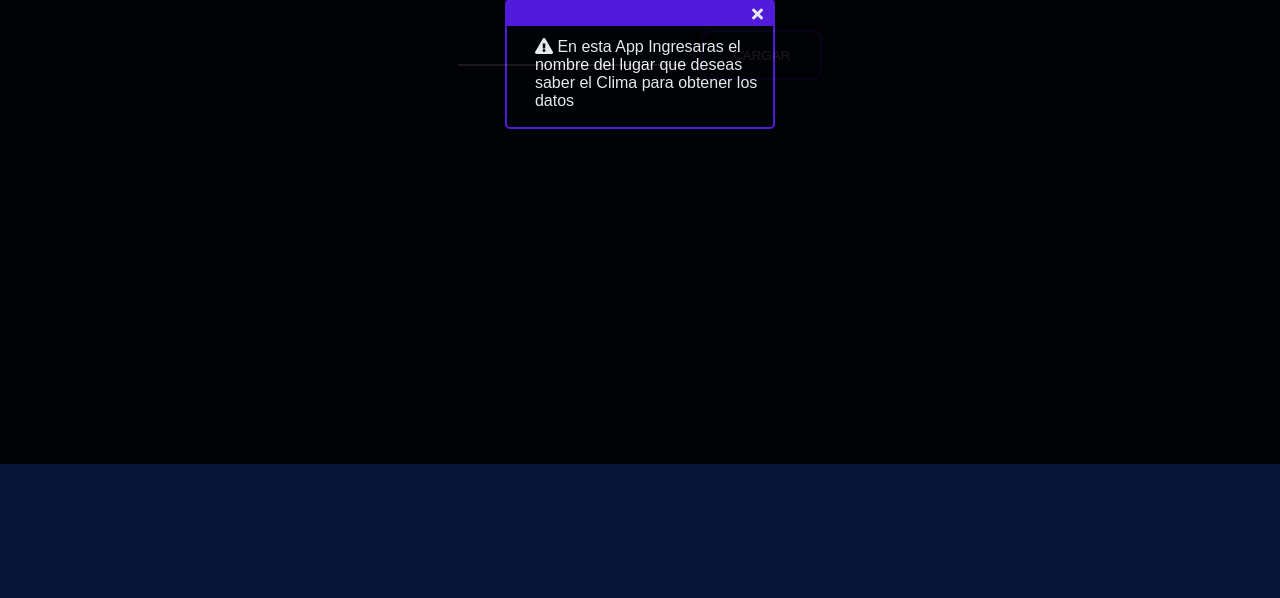
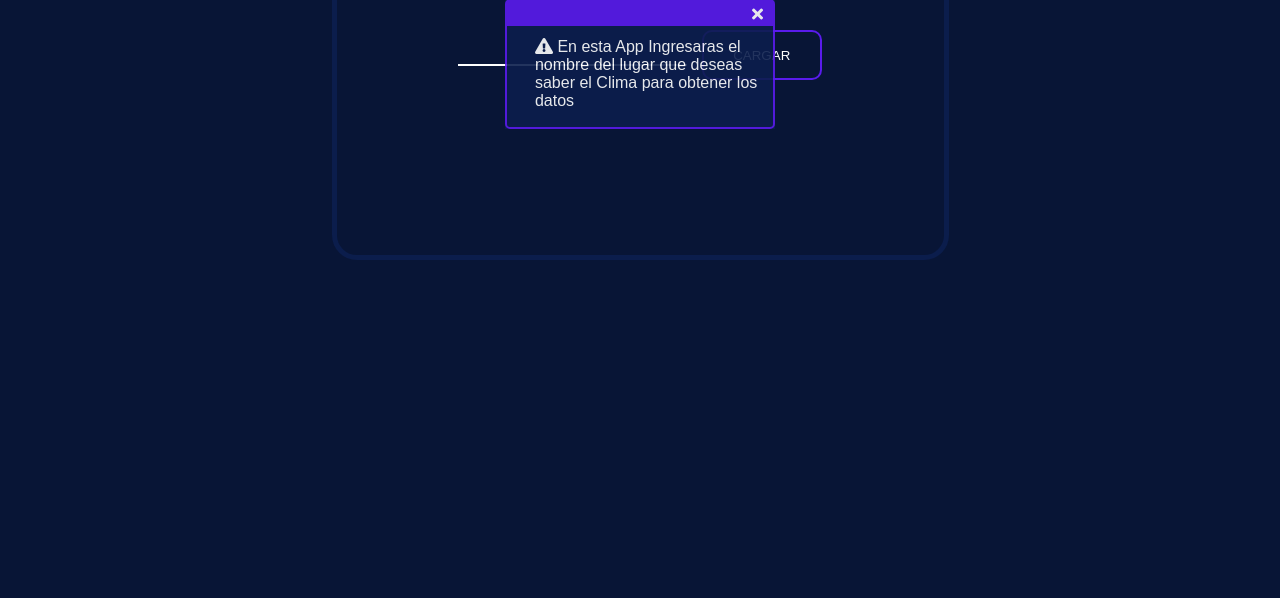
Before and after one commit to InterTech20/app_clima, a plain HTML site: page index.html in a window 1280 px wide. Shown: the part 202-800 px from the top of the page. Drawn offline with Linux system fonts and the light colour scheme.

Commit message:
Update style.css

```diff
--- a/style.css
+++ b/style.css
@@ -186,15 +186,15 @@ button:hover{
 }
 
 .modal{
-  position: absolute;
+    position: absolute;
     display: none;
     justify-content: center;
     align-items: center;
-    width: 100%;
-    height: 100vh;
+    max-width: 100%;
+    max-height: 100vh;
     z-index: 1;
     filter: opacity(90%);
-    background: rgb(0,0,.5);
+    background: var(--card);
 }
 
 .modal_container{
```
